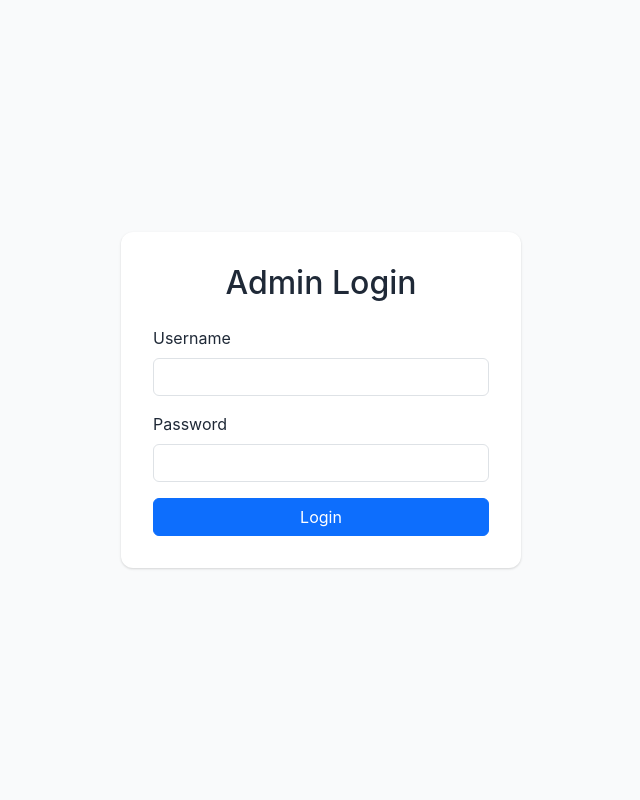
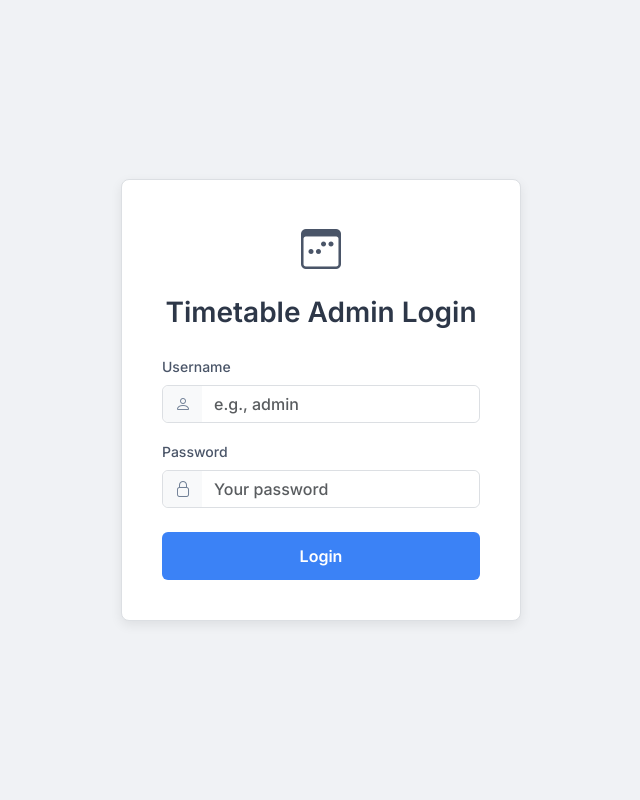
Before and after one commit to SagarDubey10/Smart-Classroom-Time-Table-Scheduler, a Flask app: page /admin/login in a window 1280 px wide. Shown: the whole page, without its empty margins (319-959 px from the left). Run offline with Flask 3, Linux system fonts and the light colour scheme.

Commit message:
Change in Login Page

```diff
--- a/app.py
+++ b/app.py
@@ -12,7 +12,7 @@ from functools import wraps
 app = Flask(__name__)
 DB_PATH = 'timetable.db'
 DAYS = ['MON', 'TUE', 'WED', 'THU', 'FRI', 'SAT']
-app.secret_key = 'your_very_secret_key_for_sessions'
+app.secret_key = 'your_very_secret_key_for_sessions' # Changed for security
 
 # --- DATABASE HELPERS ---
 def get_db():
@@ -183,6 +183,7 @@ def login_required(f):
     @wraps(f)
     def decorated_function(*args, **kwargs):
         if 'admin_id' not in session:
+            flash('You need to be logged in to access this page.', 'warning')
             return redirect(url_for('admin_login'))
         return f(*args, **kwargs)
     return decorated_function
@@ -198,28 +199,37 @@ def is_slot_available(day, time_start, time_end, teacher_id, classroom_id, class
     db = get_db()
     cur = db.cursor()
 
+    # Teacher availability
     cur.execute('SELECT 1 FROM timetable_slots WHERE teacher_id = ? AND day = ? AND NOT (time_end <= ? OR time_start >= ?)', (teacher_id, day, time_start, time_end))
     if cur.fetchone(): return False
 
+    # Classroom availability
     cur.execute('SELECT 1 FROM timetable_slots WHERE classroom_id = ? AND day = ? AND NOT (time_end <= ? OR time_start >= ?)', (classroom_id, day, time_start, time_end))
     if cur.fetchone(): return False
 
+    # Class/Batch availability
     if batch_number:
+        # Check for this specific batch
         cur.execute('SELECT 1 FROM timetable_slots WHERE class_id = ? AND batch_number = ? AND day = ? AND NOT (time_end <= ? OR time_start >= ?)', (class_id, batch_number, day, time_start, time_end))
         if cur.fetchone(): return False
 
+        # Also check if there's a theory lecture for the whole class at the same time
         cur.execute('SELECT 1 FROM timetable_slots WHERE class_id = ? AND batch_number IS NULL AND day = ? AND NOT (time_end <= ? OR time_start >= ?)', (class_id, day, time_start, time_end))
         if cur.fetchone(): return False
-    else:
+    else: # This is a theory lecture
+        # Check if the whole class has a theory lecture
         cur.execute('SELECT 1 FROM timetable_slots WHERE class_id = ? AND batch_number IS NULL AND day = ? AND NOT (time_end <= ? OR time_start >= ?)', (class_id, day, time_start, time_end))
         if cur.fetchone(): return False
+        # Check if ANY batch of the class has a lab
         cur.execute('SELECT 1 FROM timetable_slots WHERE class_id = ? AND batch_number IS NOT NULL AND day = ? AND NOT (time_end <= ? OR time_start >= ?)', (class_id, day, time_start, time_end))
         if cur.fetchone(): return False
 
+    # Teacher constraint: No two lectures on the same day for the same class
     if not is_lab:
         cur.execute('SELECT 1 FROM timetable_slots ts JOIN courses c ON ts.course_id = c.course_id WHERE ts.teacher_id = ? AND ts.class_id = ? AND ts.day = ? AND c.is_lab = 0', (teacher_id, class_id, day))
         if cur.fetchone(): return False
 
+    # Teacher constraint: At least one lecture gap between lectures in different classes
     all_slots = get_slot_times()
 
     current_slot_index = -1
@@ -242,7 +252,7 @@ def is_slot_available(day, time_start, time_end, teacher_id, classroom_id, class
 
 def schedule_session(course, day, start_slot_index, duration, classroom, batch_number=None, teacher_id=None):
     SLOTS = get_slot_times()
-    TEACHABLE_SLOTS = [(i, s) for i, s in enumerate(SLOTS) if s['is_break'] == 0]
+    TEACHABLE_SLOTS = [(i, s) for i, s in enumerate(SLOTS) if s['is_break'] == 0] # 0 for lecture
     db = get_db()
     cur = db.cursor()
 
@@ -288,13 +298,14 @@ def generate_timetable():
         batch_assignments[(a['class_id'], a['subject_id'])][a['batch_number']] = a['teacher_id']
 
     SLOTS = get_slot_times()
-    TEACHABLE_SLOTS = [(i, s) for i, s in enumerate(SLOTS) if s['is_break'] == 0]
+    TEACHABLE_SLOTS = [(i, s) for i, s in enumerate(SLOTS) if s['is_break'] == 0] # 0 for lecture
 
     practical_pref = cur.execute("SELECT value FROM generation_settings WHERE key = 'practical_preference'").fetchone()['value']
 
     labs_to_schedule = []
     for course in courses:
         if course['is_lab']:
+            # Each lab is typically 2 hours, so we divide by 2
             num_practical_sessions = course['weekly_lectures']
             if num_practical_sessions % 2 != 0:
                 print(f"Warning: Lab {course['subject_name']} has an odd number of weekly hours. Assuming {num_practical_sessions // 2} two-hour sessions.")
@@ -318,6 +329,7 @@ def generate_timetable():
         for _ in range(200):
             day = random.choice(DAYS)
 
+            # Filter slots based on practical preference
             potential_slots = list(range(len(TEACHABLE_SLOTS) - 1))
             if practical_pref == 'morning':
                 potential_slots = [i for i in potential_slots if i <= 2]
@@ -414,6 +426,9 @@ def index():
 
 @app.route('/admin/login', methods=['GET', 'POST'])
 def admin_login():
+    if 'admin_id' in session:
+        return redirect(url_for('manage'))
+
     if request.method == 'POST':
         username = request.form['username']
         password = request.form['password']
@@ -427,14 +442,14 @@ def admin_login():
             session['admin_username'] = admin['username']
             return redirect(url_for('manage'))
         else:
-            flash('Invalid username or password', 'danger')
+            flash('Invalid username or password.', 'danger')
 
     return render_template('login.html')
 
 @app.route('/admin/logout')
 def admin_logout():
     session.clear()
-    flash('You have been logged out.', 'success')
+    flash('You have been successfully logged out.', 'success')
     return redirect(url_for('admin_login'))
 
 @app.route('/manage', methods=['GET', 'POST'])
@@ -549,7 +564,7 @@ def manage():
                     end_time = end_times[i]
 
                     break_name = None
-                    if is_break == 1:
+                    if is_break == 1: # Only for breaks
                         break_name = break_names[break_name_counter] if break_names[break_name_counter] else None
                         break_name_counter += 1
 
@@ -820,15 +835,15 @@ def export_timetable_pdf(class_name):
     pdf.set_font('Arial', '', 8)
     for slot in slots_full:
         time_formatted = f"{slot['start_time']} - {slot['end_time']}"
-        if slot['is_break'] == 1:
+        if slot['is_break'] == 1: # Break
             row_height = 10
             pdf.cell(col_width, row_height, time_formatted, 1, 0, 'C')
             pdf.cell(col_width * len(DAYS), row_height, slot['break_name'], 1, 1, 'C')
-        elif slot['is_break'] == 2:
+        elif slot['is_break'] == 2: # Reserve
             row_height = 10
             pdf.cell(col_width, row_height, time_formatted, 1, 0, 'C')
             pdf.cell(col_width * len(DAYS), row_height, "Reserved Slot", 1, 1, 'C')
-        else:
+        else: # Lecture
             max_lines = 1
             for day in DAYS:
                 cell_data_array = grid.get(day, {}).get(slot['start_time'], [])
@@ -905,5 +920,5 @@ def export_timetable_excel(class_name):
 if __name__ == '__main__':
     with app.app_context():
         init_db()
-        # seed_sample_data()
+        # seed_sample_data() # Use this for a fresh start
     app.run(debug=True)
--- a/static/css/login.css
+++ b/static/css/login.css
@@ -1,27 +1,100 @@
-html,
-body {
-    height: 100%;
-}
-
-body.login-body {
-    display: flex;
-    align-items: center;
-    justify-content: center;
-    background-color: var(--light-bg);
-}
-
-.login-container {
+.login-body {
+    font-family: 'Inter', sans-serif;
     display: flex;
     align-items: center;
     justify-content: center;
     height: 100vh;
+    margin: 0;
+    background-color: #f0f2f5;
+}
+
+.login-container {
+    width: 100%;
+    padding: 1rem;
 }
 
 .login-card {
     width: 100%;
     max-width: 400px;
-    padding: 2rem;
-    background-color: var(--white-color);
-    border-radius: 0.75rem;
-    box-shadow: var(--shadow);
+    margin: auto;
+    padding: 2.5rem;
+    background-color: #ffffff;
+    border: 1px solid #dcdfe3;
+    border-radius: 8px;
+    box-shadow: 0 4px 12px rgba(0, 0, 0, 0.08);
+    transition: all 0.3s ease-in-out;
 }
+
+.login-card:hover {
+    box-shadow: 0 8px 24px rgba(0, 0, 0, 0.1);
+    transform: translateY(-2px);
+}
+
+.login-icon {
+    font-size: 2.5rem;
+    color: #4a5568;
+}
+
+.login-card h3 {
+    font-weight: 600;
+    color: #2d3748;
+}
+
+.form-group label {
+    font-size: 0.875rem;
+    font-weight: 500;
+    color: #4a5568;
+    margin-bottom: 0.5rem;
+}
+
+.input-group {
+    border: 1px solid #dcdfe3;
+    border-radius: 6px;
+    transition: border-color 0.2s ease, box-shadow 0.2s ease;
+}
+
+.input-group:focus-within {
+    border-color: #3b82f6;
+    box-shadow: 0 0 0 3px rgba(59, 130, 246, 0.2);
+}
+
+.input-group-text {
+    background-color: #f8f9fa;
+    border: none;
+    color: #718096;
+    border-radius: 6px 0 0 6px;
+}
+
+.form-control {
+    border: none;
+    box-shadow: none;
+    font-weight: 500;
+    color: #2d3748;
+}
+
+.form-control:focus {
+    box-shadow: none;
+}
+
+.login-btn {
+    padding: 0.75rem;
+    font-size: 1rem;
+    font-weight: 600;
+    border-radius: 6px;
+    color: #ffffff;
+    background-color: #3b82f6;
+    border: none;
+    transition: background-color 0.2s ease, transform 0.2s ease;
+}
+
+.login-btn:hover {
+    background-color: #2563eb;
+    transform: translateY(-2px);
+}
+
+.alert-danger {
+    background-color: #fef2f2;
+    color: #991b1b;
+    border-color: #fecaca;
+    font-size: 0.9rem;
+}
--- a/templates/login.html
+++ b/templates/login.html
@@ -4,36 +4,56 @@
     <meta charset="UTF-8">
     <meta name="viewport" content="width=device-width, initial-scale=1.0">
     <title>Admin Login - Smart Timetable Manager</title>
+    <link rel="preconnect" href="https://fonts.googleapis.com">
+    <link rel="preconnect" href="https://fonts.gstatic.com" crossorigin>
+    <link href="https://fonts.googleapis.com/css2?family=Inter:wght@400;500;600&display=swap" rel="stylesheet">
     <link href="https://cdn.jsdelivr.net/npm/bootstrap@5.3.1/dist/css/bootstrap.min.css" rel="stylesheet">
-    <link rel="stylesheet" href="{{ url_for('static', filename='css/style.css') }}">
+    <link href="https://cdn.jsdelivr.net/npm/bootstrap-icons/font/bootstrap-icons.css" rel="stylesheet">
     <link rel="stylesheet" href="{{ url_for('static', filename='css/login.css') }}">
 </head>
-<body>
+<body class="login-body">
+
     <div class="login-container">
         <div class="login-card">
-            <h2 class="text-center mb-4">Admin Login</h2>
+            <div class="text-center mb-4">
+                <i class="bi bi-calendar3-week login-icon"></i>
+                <h3 class="mt-3">Timetable Admin Login</h3>
+            </div>
 
             {% with messages = get_flashed_messages(with_categories=true) %}
                 {% if messages %}
                     {% for category, message in messages %}
-                        <div class="alert alert-{{ category }}">{{ message }}</div>
+                        {% if category == 'danger' %}
+                            <div class="alert alert-danger d-flex align-items-center" role="alert">
+                                <i class="bi bi-exclamation-triangle-fill me-2"></i>
+                                <div>{{ message }}</div>
+                            </div>
+                        {% endif %}
                     {% endfor %}
                 {% endif %}
             {% endwith %}
 
             <form method="POST" action="{{ url_for('admin_login') }}">
-                <div class="mb-3">
-                    <label for="username" class="form-label">Username</label>
-                    <input type="text" id="username" name="username" class="form-control" required>
+                <div class="form-group mb-3">
+                    <label for="username">Username</label>
+                    <div class="input-group">
+                        <span class="input-group-text"><i class="bi bi-person"></i></span>
+                        <input type="text" id="username" name="username" class="form-control" placeholder="e.g., admin" required>
+                    </div>
                 </div>
-                <div class="mb-3">
-                    <label for="password" class="form-label">Password</label>
-                    <input type="password" id="password" name="password" class="form-control" required>
+                <div class="form-group mb-4">
+                    <label for="password">Password</label>
+                    <div class="input-group">
+                        <span class="input-group-text"><i class="bi bi-lock"></i></span>
+                        <input type="password" id="password" name="password" class="form-control" placeholder="Your password" required>
+                    </div>
                 </div>
-                <button type="submit" class="btn btn-primary w-100">Login</button>
+                <div class="d-grid">
+                    <button type="submit" class="btn login-btn">Login</button>
+                </div>
             </form>
         </div>
     </div>
-<script src="https://cdn.jsdelivr.net/npm/bootstrap@5.3.1/dist/js/bootstrap.bundle.min.js"></script>
+
 </body>
 </html>
--- a/templates/manage.html
+++ b/templates/manage.html
@@ -29,11 +29,11 @@
                     <li class="nav-item">
                         {% if session.admin_id %}
                             <a class="nav-link" href="{{ url_for('admin_logout') }}">
-                                <i class="bi bi-box-arrow-right"></i> Logout ({{ session.admin_username }})
+                                <i class="bi bi-person-circle"></i> {{ session.admin_username }} <i class="bi bi-box-arrow-right"></i>
                             </a>
                         {% else %}
                             <a class="nav-link" href="{{ url_for('admin_login') }}">
-                                <i class="bi bi-person-circle"></i> Admin
+                                <i class="bi bi-person-circle"></i> Admin Login
                             </a>
                         {% endif %}
                     </li>
```
Also changed, not shown: timetable.db.
